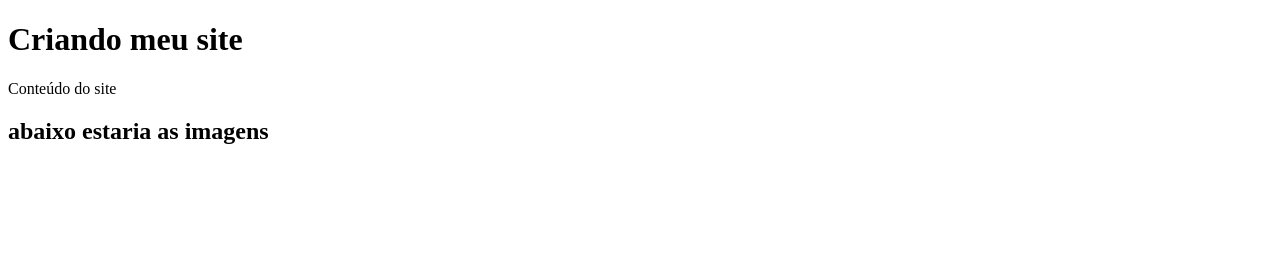
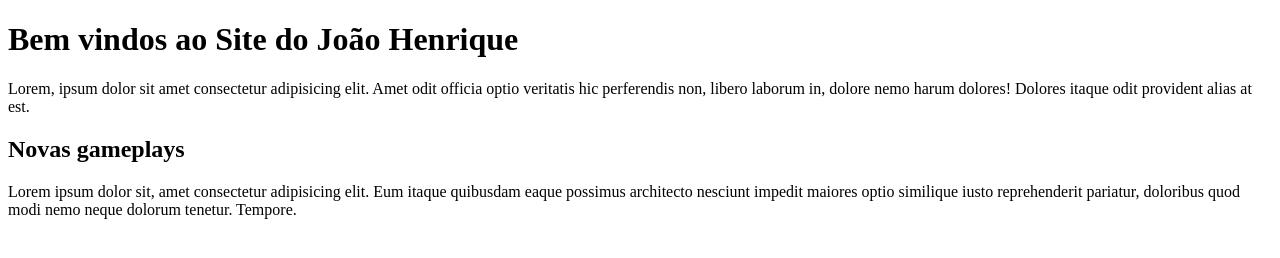
Before and after one commit to JHoliveira23/Criando-meu-primeiro-site, a plain HTML site: page index.html in a window 1280 px wide. Drawn offline with Linux system fonts and the light colour scheme.

Commit message:
Nova Branch conteúdo

```diff
--- a/index.html
+++ b/index.html
@@ -7,11 +7,10 @@
     <title>Document</title>
 </head>
 <body>
-<h1>Criando meu site</h1>
-<p>Conteúdo do site</p>
-<h2>abaixo estaria as imagens</h2>
-
-
+    <h1>Bem vindos ao Site do João Henrique</h1>
+    <p>Lorem, ipsum dolor sit amet consectetur adipisicing elit. Amet odit officia optio veritatis hic perferendis non, libero laborum in, dolore nemo harum dolores! Dolores itaque odit provident alias at est.</p>
+    <h2>Novas gameplays</h2>
+    <p>Lorem ipsum dolor sit, amet consectetur adipisicing elit. Eum itaque quibusdam eaque possimus architecto nesciunt impedit maiores optio similique iusto reprehenderit pariatur, doloribus quod modi nemo neque dolorum tenetur. Tempore.</p>
 
 </body>
 </html>
```
